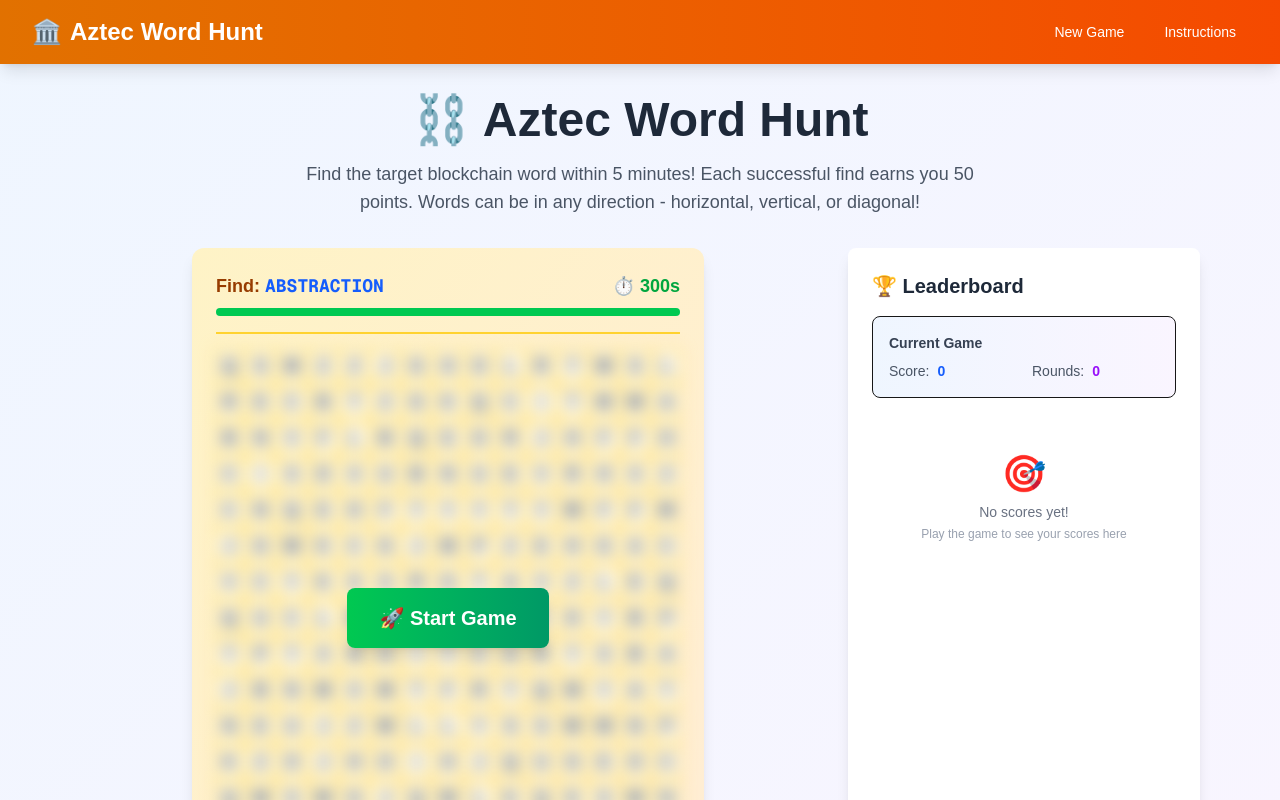
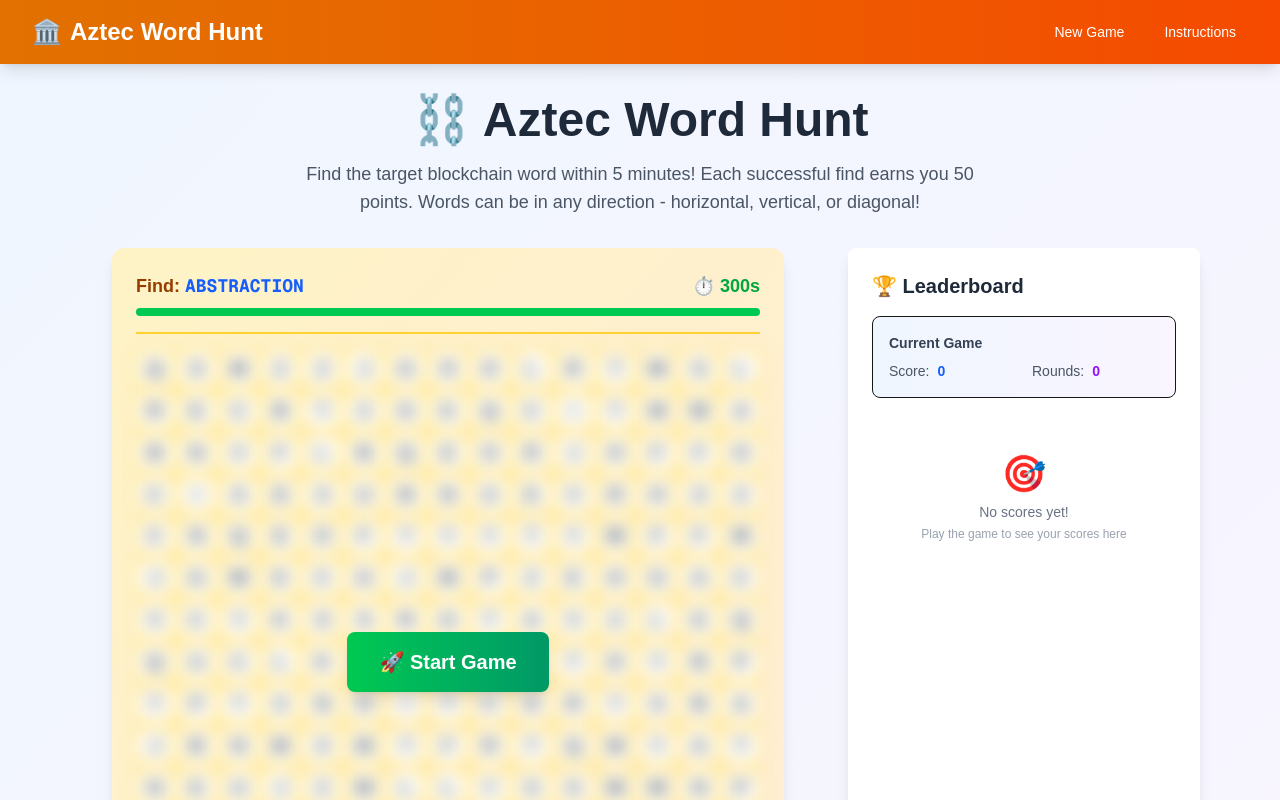
Before and after one commit to SylveHenry/aztec-game, a Next.js app: page / in a window 1280 px wide. Shown: the top 800 px of the page. Built offline with nearby package versions, Linux system fonts and the light colour scheme.

Commit message:
update ungoing

```diff
--- a/src/components/GameBoard.tsx
+++ b/src/components/GameBoard.tsx
@@ -1,6 +1,6 @@
 'use client';
 
-import React from 'react';
+import React, { useRef, useEffect } from 'react';
 import { GameState } from '@/types/game';
 
 interface GameBoardProps {
@@ -30,6 +30,22 @@ const GameBoard: React.FC<GameBoardProps> = ({
   onResetGame
 }) => {
   const { grid, selectedCells, targetWordPositions } = gameState;
+  const gameBoardRef = useRef<HTMLDivElement>(null);
+
+  // Focus the game board when the game starts
+  useEffect(() => {
+    if (gameStatus === 'playing' && gameBoardRef.current) {
+      // Smooth scroll to the game board
+      gameBoardRef.current.scrollIntoView({
+        behavior: 'smooth',
+        block: 'center',
+        inline: 'center'
+      });
+
+      // Optional: Focus the game board for keyboard accessibility
+      gameBoardRef.current.focus();
+    }
+  }, [gameStatus]);
 
   const isCellSelected = (row: number, col: number): boolean => {
     return selectedCells.some(cell => cell.row === row && cell.col === col);
@@ -56,7 +72,11 @@ const GameBoard: React.FC<GameBoardProps> = ({
 
   return (
     <div className="flex flex-col items-center space-y-4 w-full">
-      <div className="bg-gradient-to-br from-amber-100 to-orange-100 p-3 sm:p-4 md:p-6 rounded-xl shadow-lg w-full max-w-lg relative">
+      <div
+        ref={gameBoardRef}
+        tabIndex={-1}
+        className="bg-gradient-to-br from-amber-100 to-orange-100 p-3 sm:p-4 md:p-6 rounded-xl shadow-lg w-full max-w-lg xl:max-w-2xl relative outline-none focus:ring-2 focus:ring-blue-500 focus:ring-opacity-50"
+      >
         {/* Game Title with Target Word and Timer */}
         <div className="text-center mb-4 pb-4 border-b-2 border-amber-300">
           <div className="flex items-center justify-between mb-2">
```
